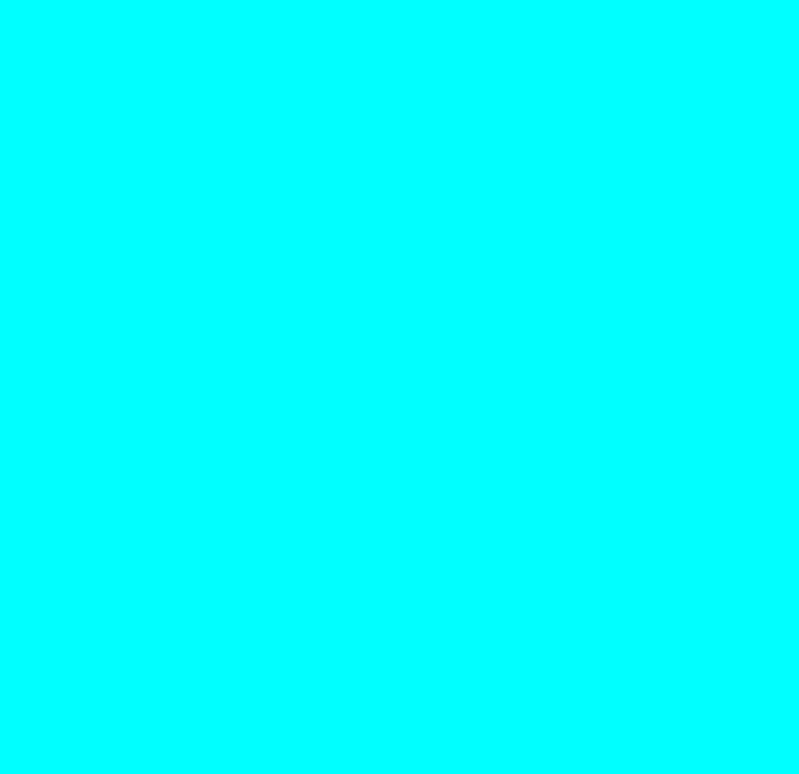
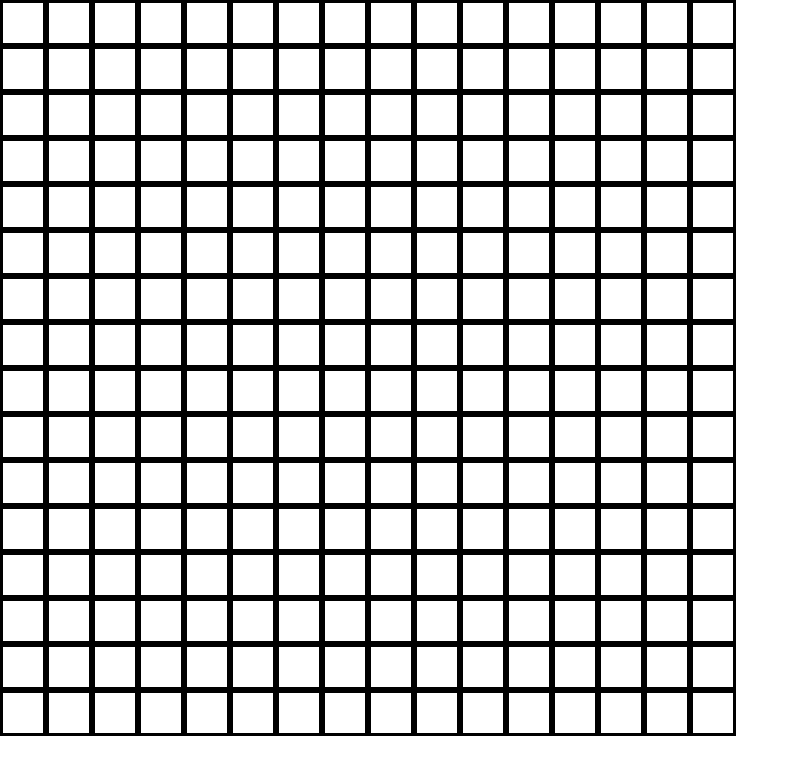
Before and after one commit to marukooo96/etch-a-sketch, a plain HTML site: page index.html in a window 1280 px wide. Shown: the whole page, without its empty margins (0-799 px from the left). Drawn offline with Linux system fonts and the light colour scheme.

Commit message:
Write a function to create a 16x16 square grid

```diff
--- a/script.js
+++ b/script.js
@@ -1,3 +1,20 @@
+// const container = document.getElementById('container');
+// const div = document.createElement('div');
+// container.appendChild(div).className = 'grid';
+
 const container = document.getElementById('container');
-const div = document.createElement('div');
-container.appendChild(div).className = 'grid';
+createGrid();
+
+
+
+function createGrid() {
+    for (i = 1; i < 17; i++) {
+        const row = document.createElement('div');
+        row.id = i;
+        container.appendChild(row).className = 'row';
+        for (j = 1; j < 17; j++) {
+            const div = document.createElement('div');
+            row.appendChild(div).className = 'grid';
+        }
+    }
+}
--- a/style.css
+++ b/style.css
@@ -5,8 +5,16 @@ body {
 }
 
 #container {
-    background-color: aqua;
-    width: 100%;
-    height: 100%;
 
 }
+
+.row {
+    display: flex;
+}
+
+.grid {
+
+    width: 5vh;
+    height: 5vh;
+    border-style: solid;
+}
```
